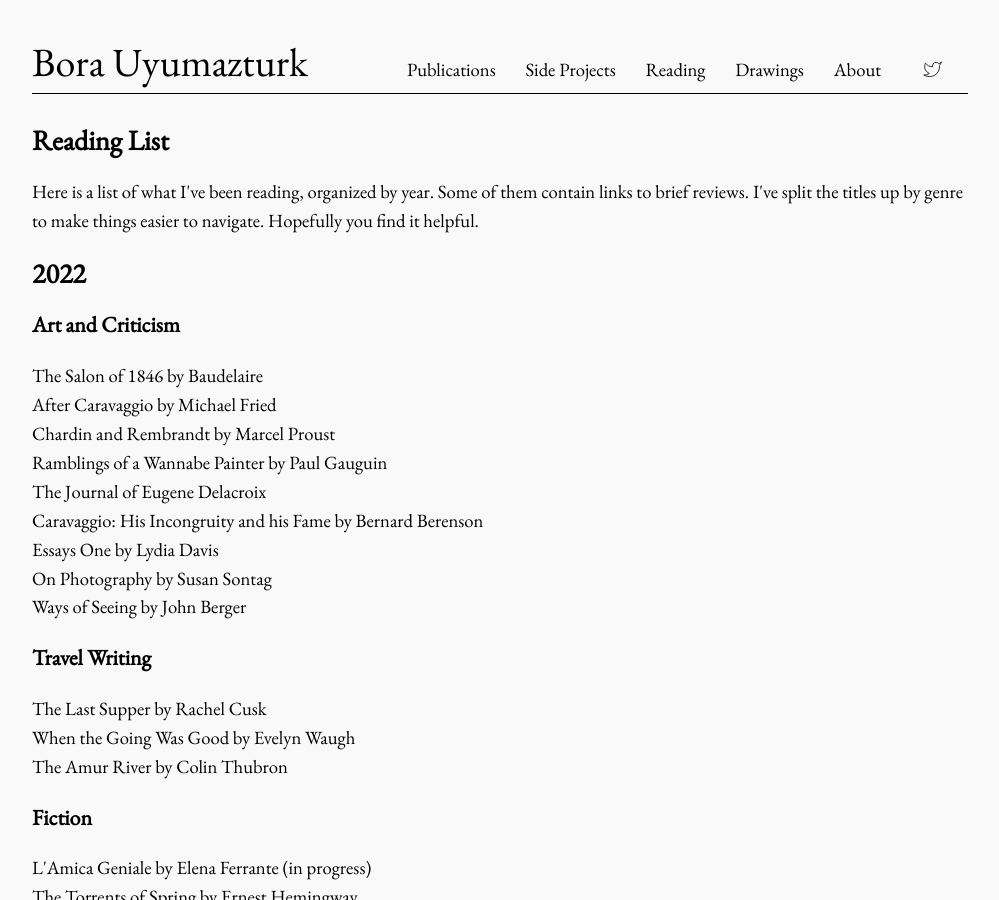
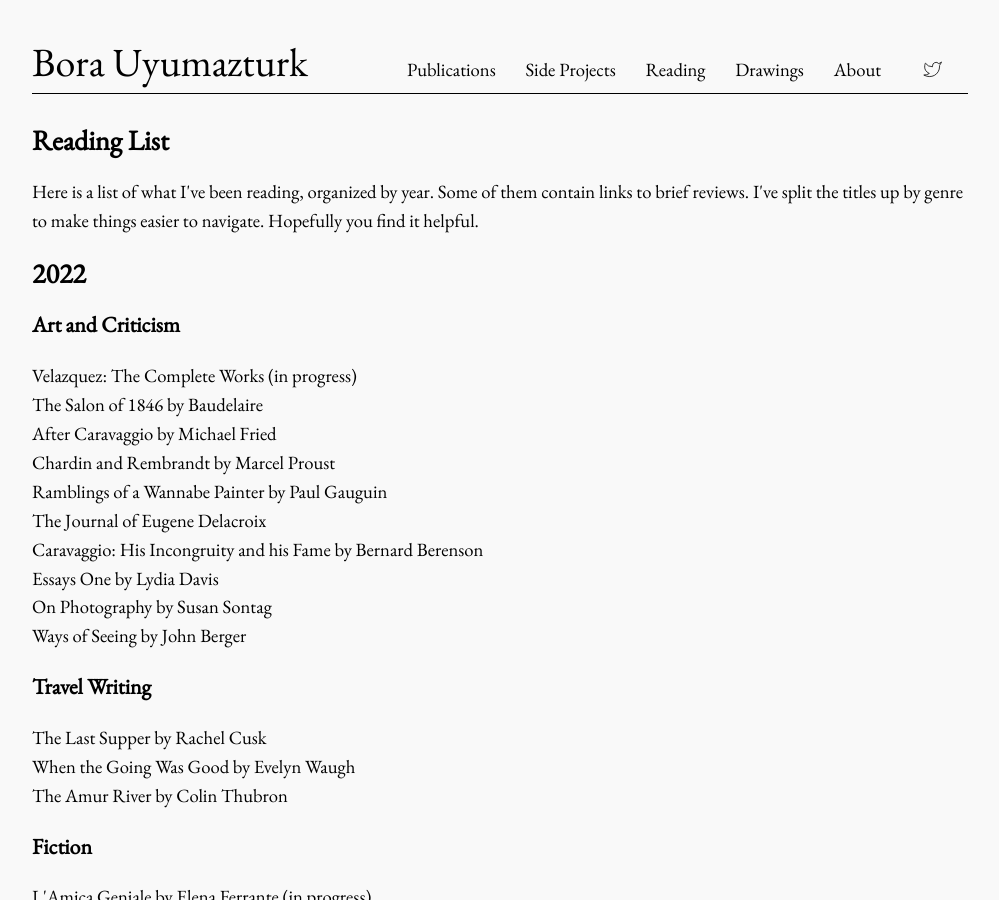
Before and after one commit to bora-uyumazturk/bora-uyumazturk.github.io, a Jekyll site: the page built from reading.html, in a window 1280 px wide and 900 px high. Shown: the whole window, without its empty margins (140-1139 px from the left). Built offline with Jekyll 4.4.1, drawn with Linux system fonts in a browser that asks for light colours.

Commit message:
Update reading.html

```diff
--- a/reading.html
+++ b/reading.html
@@ -16,6 +16,7 @@ title: Reading
 
   <h3>Art and Criticism</h3>
 
+  Velazquez: The Complete Works (in progress) <br>
   The Salon of 1846 by Baudelaire <br>
   After Caravaggio by Michael Fried <br>
   Chardin and Rembrandt by Marcel Proust <br>
```
